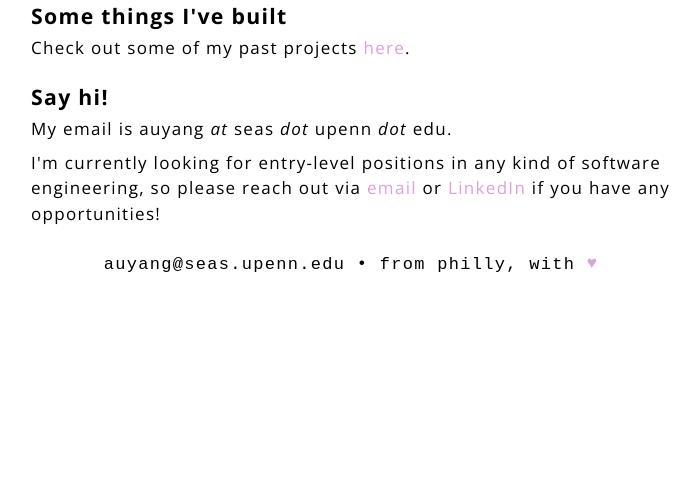
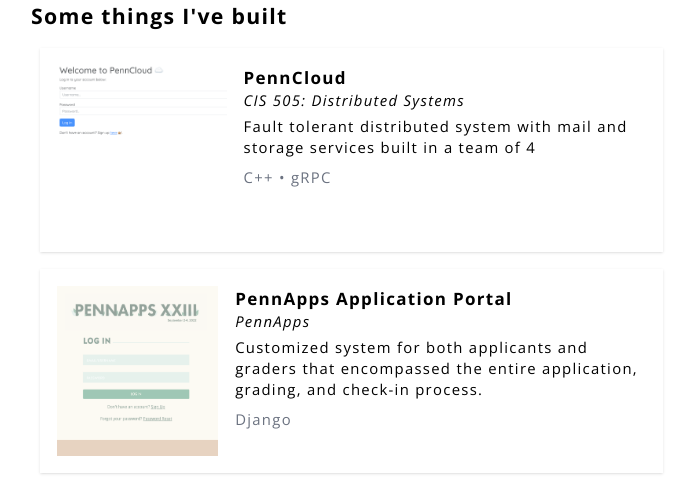
Before and after one commit to audrey-yang/audrey-yang.github.io, a Gatsby site: page / in a window 1280 px wide. Shown: the part 1139-1626 px from the top of the page, without its empty margins (289-989 px from the left). Before the commit the page ends 1429 px from the top, so only its background shows below. Built offline with nearby package versions, Linux system fonts and the light colour scheme; Gatsby itself is replaced by a stand-in of ours; a web font is replaced by a local one.

Commit message:
Add project display

```diff
--- /dev/null
+++ b/content/highlight-projects.json
@@ -0,0 +1,33 @@
+[
+	{   "year": 2022,
+		"title": "PennCloud",
+		"context": "CIS 505: Distributed Systems",
+		"description": "Fault tolerant distributed system with mail and storage services built in a team of 4",
+		"tech": ["C++", "gRPC"],
+		"src": "",
+		"website": "",
+		"image": {
+			"src": "./images/penncloud.png"
+		}
+	},
+	{ 	"year": 2022,
+		"title": "PennApps Application Portal",
+		"context": "PennApps",
+		"description": "Customized system for both applicants and graders that encompassed the entire application, grading, and check-in process.",
+		"tech": ["Django"],
+		"website": "https://apply.pennapps.com/",
+		"image": {
+			"src": "./images/apply.png"
+		}
+	},
+	{   "year": 2021,
+		"title": "Can Twitter predict US county-level excessive alcohol consumption?",
+		"context": "CIS 530: Computational Linguistics",
+		"description": "ML models using language derived features from Twitter data to predict excessive alcohol consumption.",
+		"tech": ["Pandas", "Scikit-learn", "PyTorch"],
+		"src": "https://github.com/logan-life/twitter_alcohol_use_prediction",
+		"image": {
+			"src": "./images/twitter530.png"
+		}
+	}
+]
--- a/src/components/Footer.js
+++ b/src/components/Footer.js
@@ -7,8 +7,8 @@ const Footer = () => {
 		<footer>
 			<p>
 				auyang@seas.upenn.edu
-				<p className="hidden sm:inline"> •</p> <br className="inline sm:hidden" />
-				from philly, with <p className="inline text-[#DDA1DD]">♥︎</p></p>
+				<span className="hidden sm:inline"> •</span> <br className="inline sm:hidden" />
+				from philly, with <span className="inline text-[#DDA1DD]">♥︎</span></p>
 			<div className="footer-links">
 				<a className="sidebar-link" href="https://www.github.com/audrey-yang"
 					target="_blank" rel="noreferrer" title="GitHub">
--- a/src/components/Navbar.js
+++ b/src/components/Navbar.js
@@ -8,12 +8,12 @@ const Navbar = () => {
 		<nav>
 			<ul className="navbar">
 				<li>
-					<a className="navbutton home" href="/">
+					<Link className="navbutton home" to="/">
 						<FaHome size={23} />
-					</a>
+					</Link>
 				</li>
 				<li><Link className="navbutton" to="/projects">Projects</Link></li>
-				<li><Link className="navbutton" href="/">a.y.</Link></li>
+				<li><Link className="navbutton" to="/">a.y.</Link></li>
 			</ul>
 		</nav>
 	);
--- /dev/null
+++ b/src/components/ProjectCard.js
@@ -0,0 +1,24 @@
+import * as React from "react";
+import "../styles/styles.css";
+
+const ProjectLine = ({data}) => {
+	const {title, context, tech, website, src, description, image } = data;
+	return (
+		<div key={title} className="project-card">
+			{ (src || website) &&
+				<a href={src ?? website} target="_blank" rel="noreferrer" title="src">
+					<img src={image.src.publicURL} />
+				</a>
+			}
+			{ !(src || website) && <img src={image.src.publicURL} /> }
+			<div>
+			<h4>{title}</h4>
+				<h5>{context}</h5>
+				<p className="hidden sm:flex">{description}</p>
+				<p className="text-gray-500">{tech.join(" • ")}</p>
+			</div>
+		</div>
+	);
+  }
+
+export default ProjectLine;
--- a/src/pages/index.js
+++ b/src/pages/index.js
@@ -1,10 +1,11 @@
 import * as React from "react";
-import { Link } from "gatsby";
+import { Link, graphql } from "gatsby";
 
 import Navbar from '../components/Navbar';
 import Sidebar from '../components/Sidebar';
 import Footer from '../components/Footer';
 import ExperienceTabs from '../components/ExperienceTabs';
+import ProjectCard from '../components/ProjectCard';
 import Intro from '../../content/intro.mdx';
 import About from '../../content/about.mdx';
 import Contact from '../../content/contact.mdx';
@@ -12,7 +13,10 @@ import Me from '../images/me.jpeg';
 
 import "../styles/styles.css";
 
-const IndexPage = () => {
+const IndexPage = ({ data }) => {
+	const projectsList = data.allHighlightProjectsJson.nodes.map((node) =>
+		<ProjectCard data={node} />
+	);
 	return (
 		<div className="h-screen">
 			<Navbar />
@@ -34,6 +38,7 @@ const IndexPage = () => {
 						<h3>Experience</h3>
 						<ExperienceTabs />
 						<h3>Some things I've built</h3>
+						<div className="highlight-projects">{projectsList}</div>
 						<p>Check out some of my past projects <Link to="/projects">here</Link>.</p>
 						<Contact />
 					</div>
@@ -42,6 +47,26 @@ const IndexPage = () => {
 			<Footer />
 		</div>
 	);
+};
+
+export const query = graphql`query {
+	allHighlightProjectsJson {
+		nodes {
+			context
+			description
+			src
+			tech
+			title
+			website
+			year
+			image {
+				src {
+					publicURL
+				}
+			}
+		}
+	}
 }
+`;
 
 export default IndexPage;
--- a/src/pages/projects.js
+++ b/src/pages/projects.js
@@ -1,5 +1,5 @@
 import * as React from "react";
-import {graphql} from "gatsby";
+import { graphql } from "gatsby";
 
 import Navbar from '../components/Navbar';
 import Sidebar from '../components/Sidebar';
@@ -8,7 +8,7 @@ import ProjectLine from '../components/ProjectLine';
 
 import "../styles/styles.css";
 
-const ProjectsPage = ({data}) => {
+const ProjectsPage = ({ data }) => {
 	const projectsList = data.allProjectsJson.nodes.map((node) =>
 		<ProjectLine data={node} />
 	);
--- a/src/styles/styles.css
+++ b/src/styles/styles.css
@@ -85,7 +85,7 @@
 
     .content {
         margin: 0 auto;
-        @apply w-[90%] md:w-4/6 lg:w-1/2 text-left mt-8;
+        @apply w-[90%] md:w-4/6 lg:w-1/2 max-w-[45rem] text-left mt-8;
     }
 
     footer {
@@ -159,7 +159,7 @@
         @apply text-left px-4 text-sm;
     }
 
-    .projects-table tr:hover {
+    .projects-table tbody tr:hover {
         @apply bg-[#DDA1DD] text-white;
     }
 
@@ -170,6 +170,43 @@
     .projects-table a {
         @apply ml-2 text-black inline-flex;
     }
+
+    .highlight-projects {
+        @apply flex flex-col place-content-between mt-2;
+    }
+
+    .project-card {
+        @apply flex flex-row shadow p-4 m-2;
+    }
+
+    .project-card div {
+        @apply flex-col ml-4 w-[75%] h-[10rem];
+    }
+
+    .project-card img {
+        opacity: 75%;
+        @apply h-[10rem];
+    }
+
+    .project-card a img:hover {
+        opacity: 100%;
+    }
+
+    .project-card a img {
+        opacity: 50%;
+    }
+
+    .project-card h4 {
+        @apply font-bold text-base m-0;
+    }
+
+    .project-card h5 {
+        @apply italic text-sm;
+    }
+
+    .project-card p {
+        @apply text-sm;
+    }
 }
 
 @tailwind utilities;
```
Also changed, not shown: content/images/apply.png (added), content/images/penncloud.png (added), content/images/twitter530.png (added).
